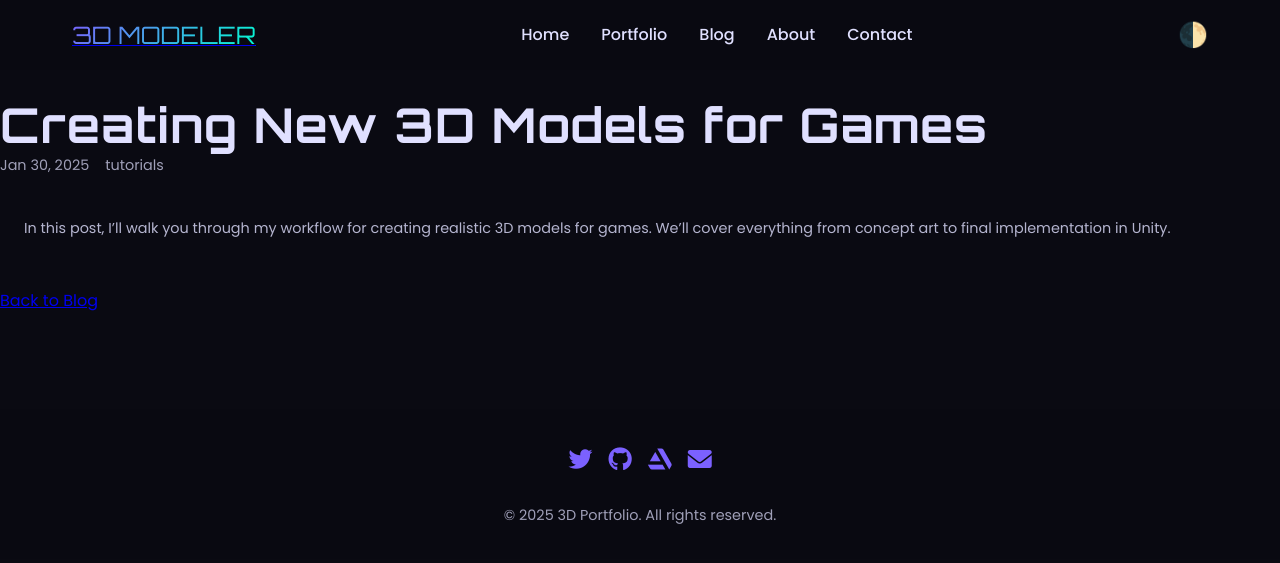
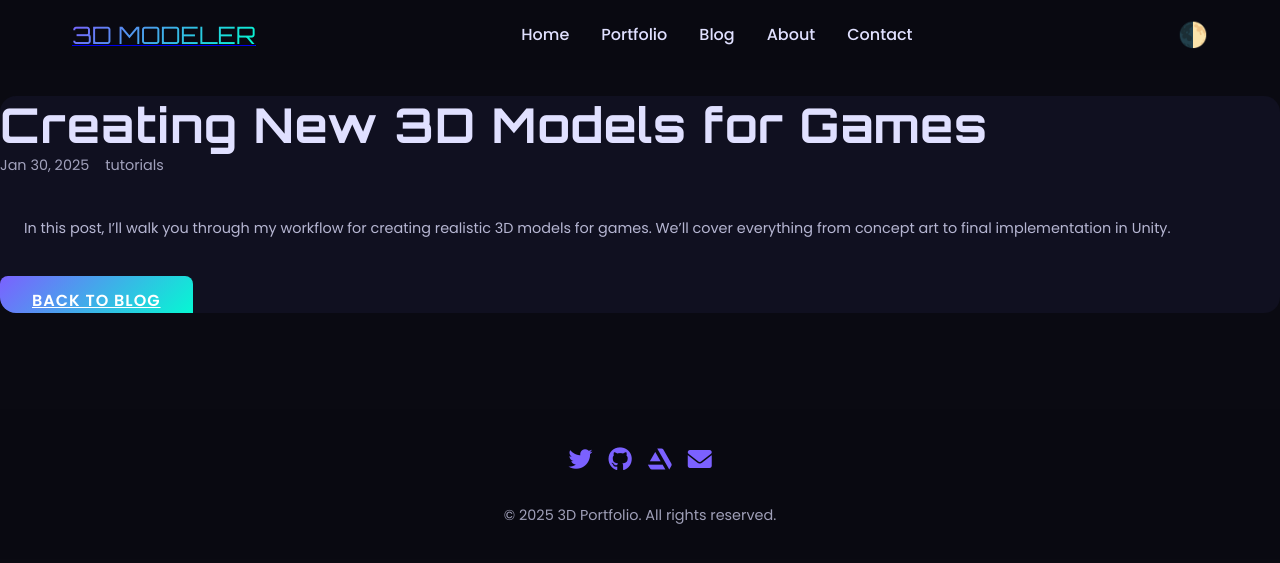
Before and after one commit to FaseehRizwan/portfolio, a Jekyll site: the page built from _posts/2025-01-31-blog-post-2.md, in a window 1280 px wide. Shown: the top 563 px of the page. Built offline with Jekyll 4.4.1, drawn with Linux system fonts in a browser that asks for light colours.

Commit message:
Update post.html

```diff
--- a/_layouts/post.html
+++ b/_layouts/post.html
@@ -1,7 +1,7 @@
 ---
 layout: default
 ---
-<article class="post">
+<article class="blog-post">
   <!-- Post Header -->
   <header class="post-header">
     <h1 class="post-title">{{ page.title }}</h1>
@@ -11,10 +11,34 @@
     </div>
   </header>
 
+  <!-- Table of Contents -->
+  {% if page.toc %}
+    <div class="toc">
+      <h2>Table of Contents</h2>
+      {{ content | toc }}
+    </div>
+  {% endif %}
+
   <!-- Post Content -->
   <div class="post-content">
     {{ content }}
   </div>
+
+  <!-- Image Gallery -->
+  {% if page.gallery %}
+    <div class="post-gallery">
+      <h2>Gallery</h2>
+      <div class="gallery-grid">
+        {% for image in page.gallery %}
+          <img
+            src="{{ image | relative_url }}"
+            alt="Gallery Image {{ forloop.index }}"
+            loading="lazy"
+          >
+        {% endfor %}
+      </div>
+    </div>
+  {% endif %}
 
   <!-- Post Footer -->
   <footer class="post-footer">
@@ -26,7 +50,7 @@
 
     <!-- Back to Blog -->
     <div class="back-to-blog">
-      <a href="{{ '/blog/' | relative_url }}" class="btn">Back to Blog</a>
+      <a href="{{ '/blog/' | relative_url }}" class="btn btn-primary">Back to Blog</a>
     </div>
   </footer>
 </article>
```
